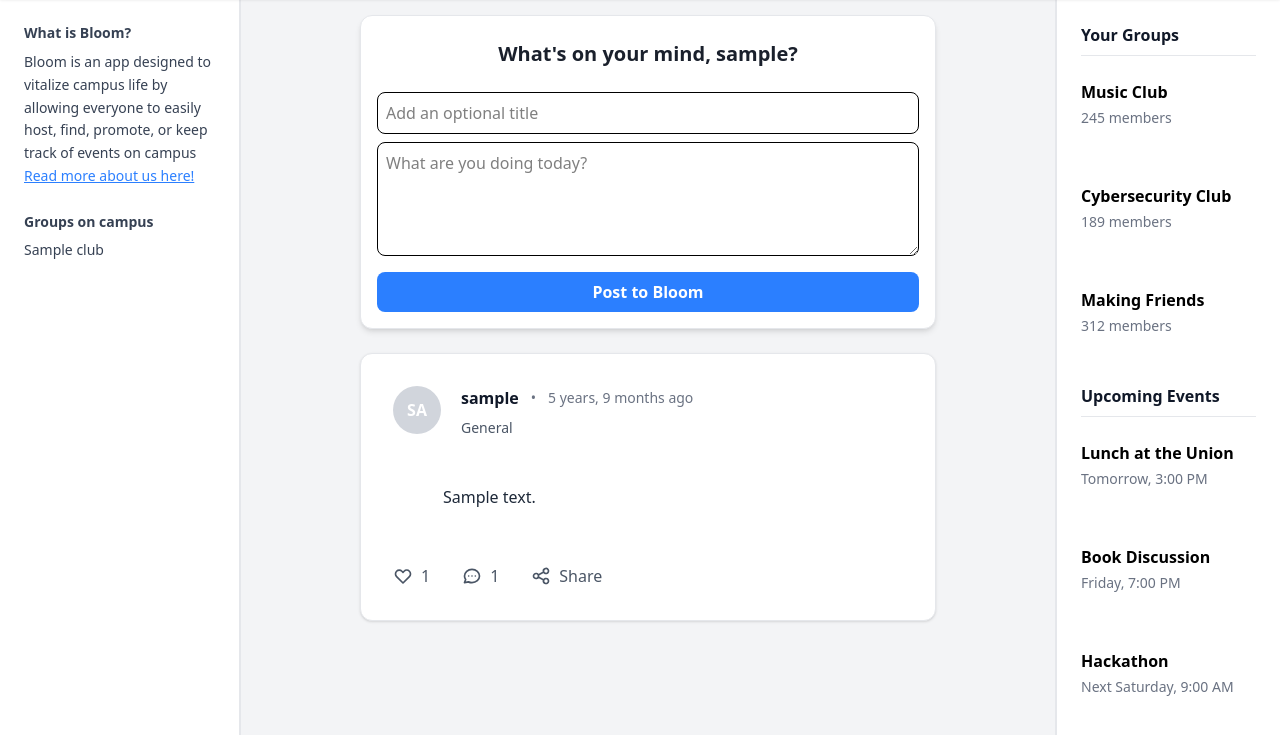
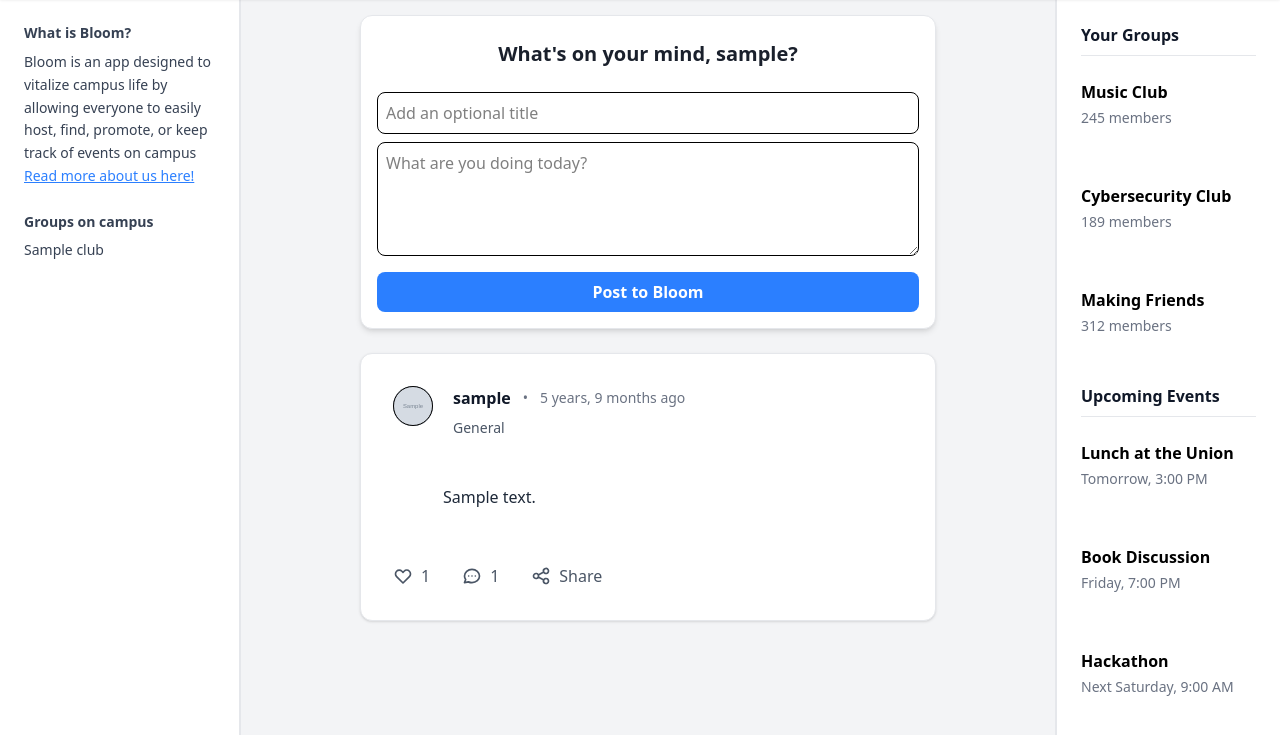
Before and after one commit to AngelAVargas04/SocialLifeApp, a Django app: page / in a window 1280 px wide. Shown: the part 73-808 px from the top of the page. Run offline with Django 5.2, Linux system fonts and the light colour scheme; a user stored in the database is signed in; tables that the repository leaves empty hold one stand-in row (values such as "Sample post"); grey boxes marked "Sample" are stand-in pictures; style sheets or scripts are compiled from the project's sources; some libraries are stand-ins or nearby versions.

Commit message:
added users pfp to post

```diff
--- a/Bloom/templates/partials/post.html
+++ b/Bloom/templates/partials/post.html
@@ -5,8 +5,15 @@
 
     <div class="flex items-start gap-5 mb-5" style="gap: 1.25rem; margin-bottom: 1.25rem;">
 
-        <div class="w-12 h-12 rounded-full bg-gray-300 flex items-center justify-center text-white font-semibold flex-shrink-0">
-            {{ post.user.username|make_list|first|upper }}{{ post.user.username|slice:"1:2"|upper }}
+        <div class="relative flex rounded-full focus:outline-none cursor-pointer">
+             {% if user.profile.profile_picture %}
+                <img src="{{ user.profile.profile_picture.url }}" alt="Profile"
+                        class="size-10 rounded-full bg-gray-800 outline -outline-offset-1 object-cover" />
+            {% else %}
+                    <div class="size-10 rounded-full bg-gray-300 outline -outline-offset-1 flex items-center justify-center text-gray-700 font-semibold text-sm">
+                        {{ user.username|first|upper|default:"?" }}
+                    </div>
+            {% endif %}
         </div>
 
         <div class="flex-1">
```
